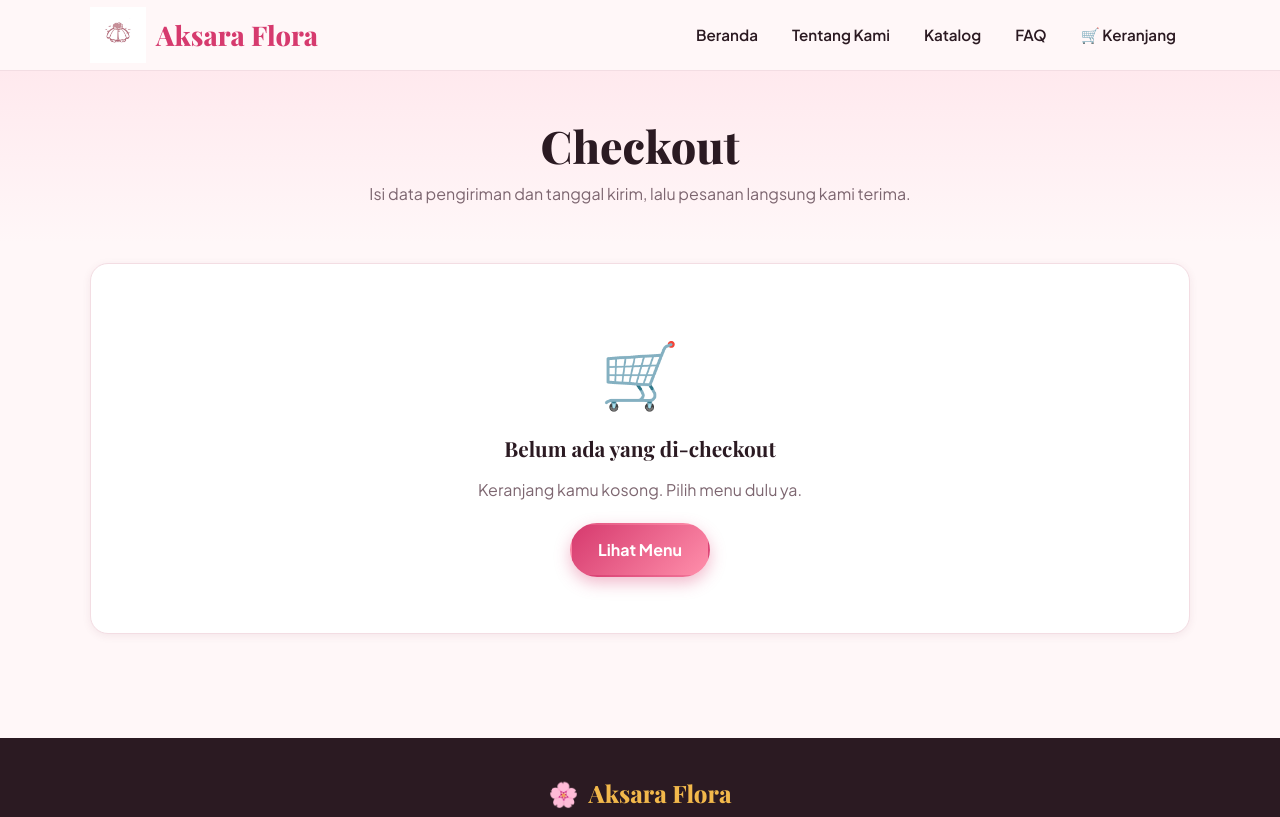
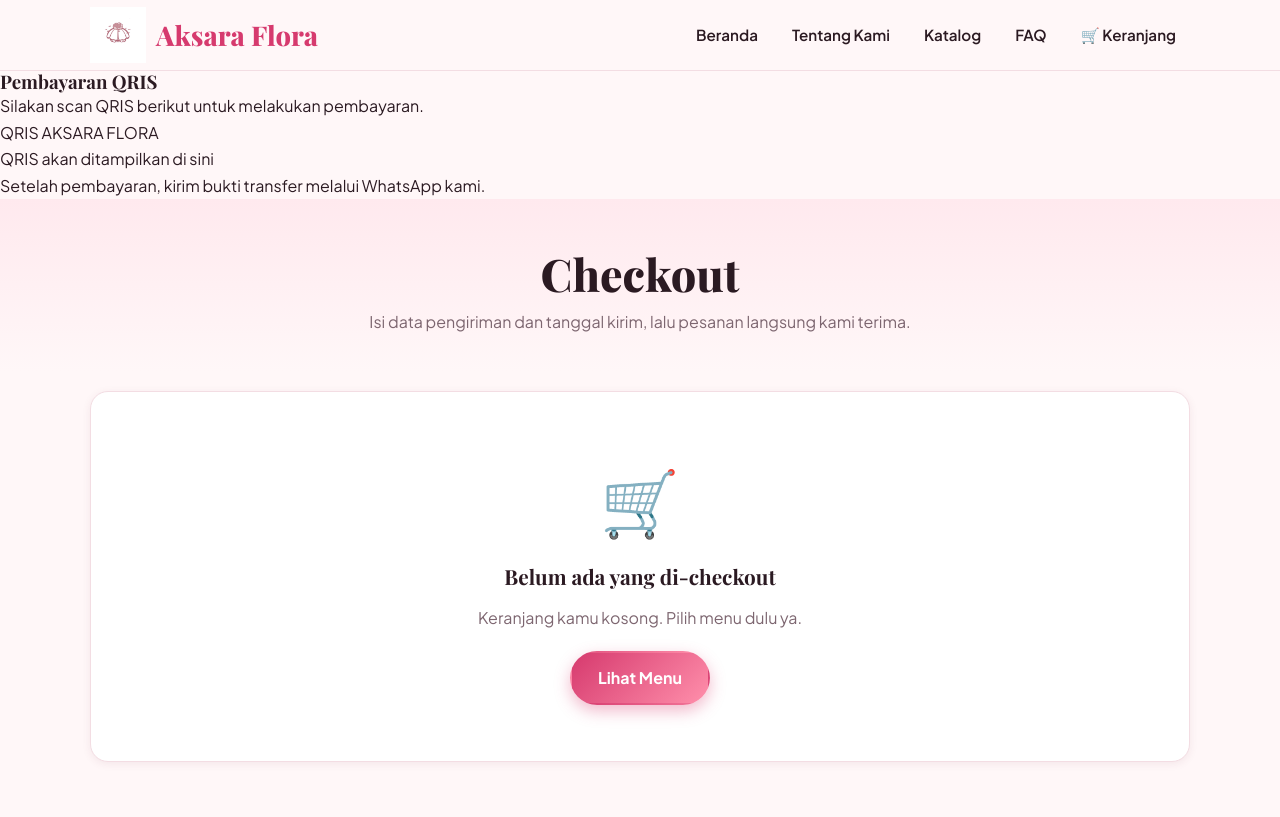
Before and after one commit to Athareonz/AksaraFlora, a plain HTML site: page checkout.html in a window 1280 px wide. Shown: the top 817 px of the page. Drawn offline with nearby package versions, Linux system fonts and the light colour scheme.

Commit message:
Update checkout.html

```diff
--- a/checkout.html
+++ b/checkout.html
@@ -24,7 +24,21 @@
             </nav>
         </div>
     </header>
+    <div class="qris-payment">
+    <h3>Pembayaran QRIS</h3>
 
+    <p>Silakan scan QRIS berikut untuk melakukan pembayaran.</p>
+
+    <div class="qris-placeholder">
+        <span>QRIS AKSARA FLORA</span>
+        <p>QRIS akan ditampilkan di sini</p>
+    </div>
+
+    <p>
+        Setelah pembayaran, kirim bukti transfer
+        melalui WhatsApp kami.
+    </p>
+</div>
     <main>
 
         <section class="page-title">
```
